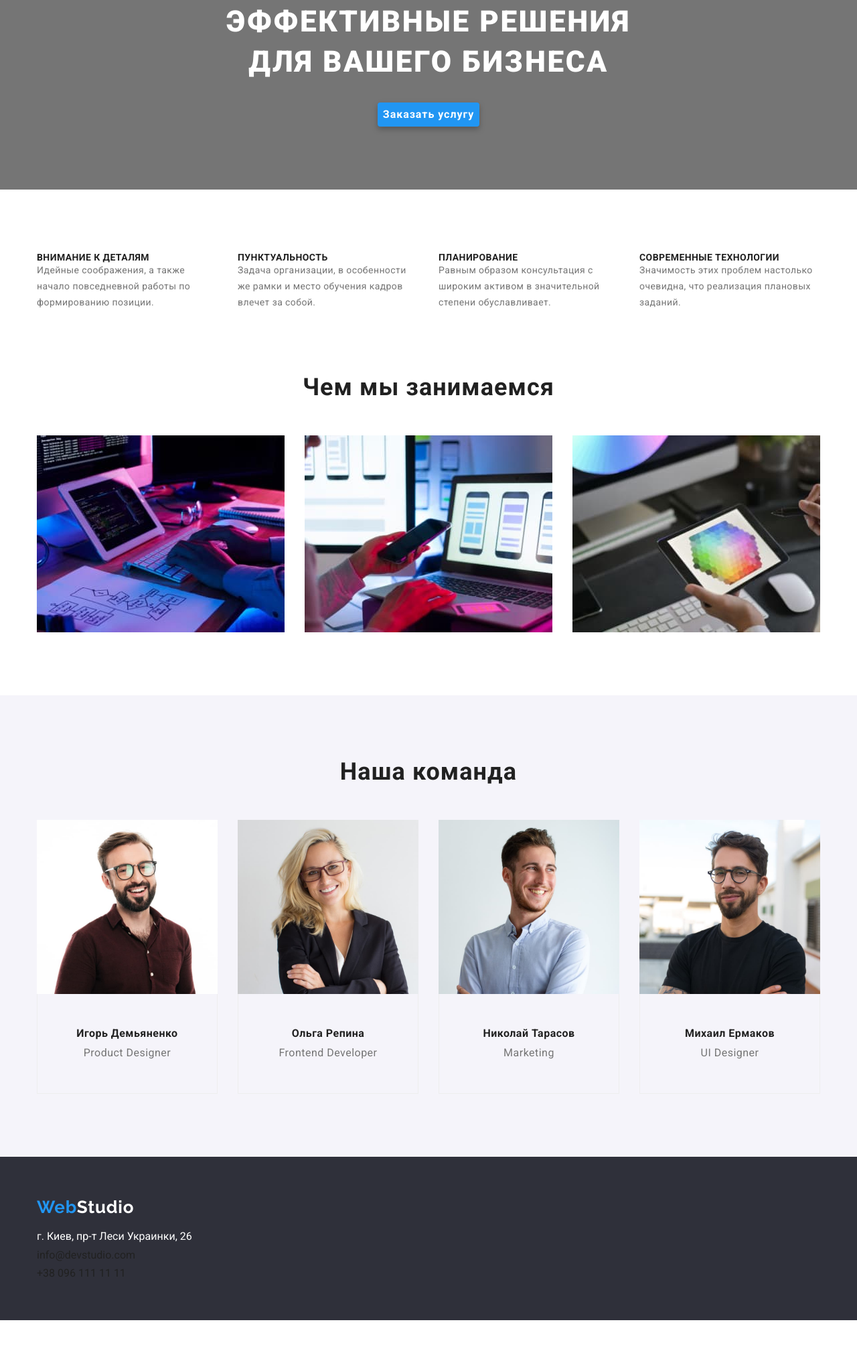
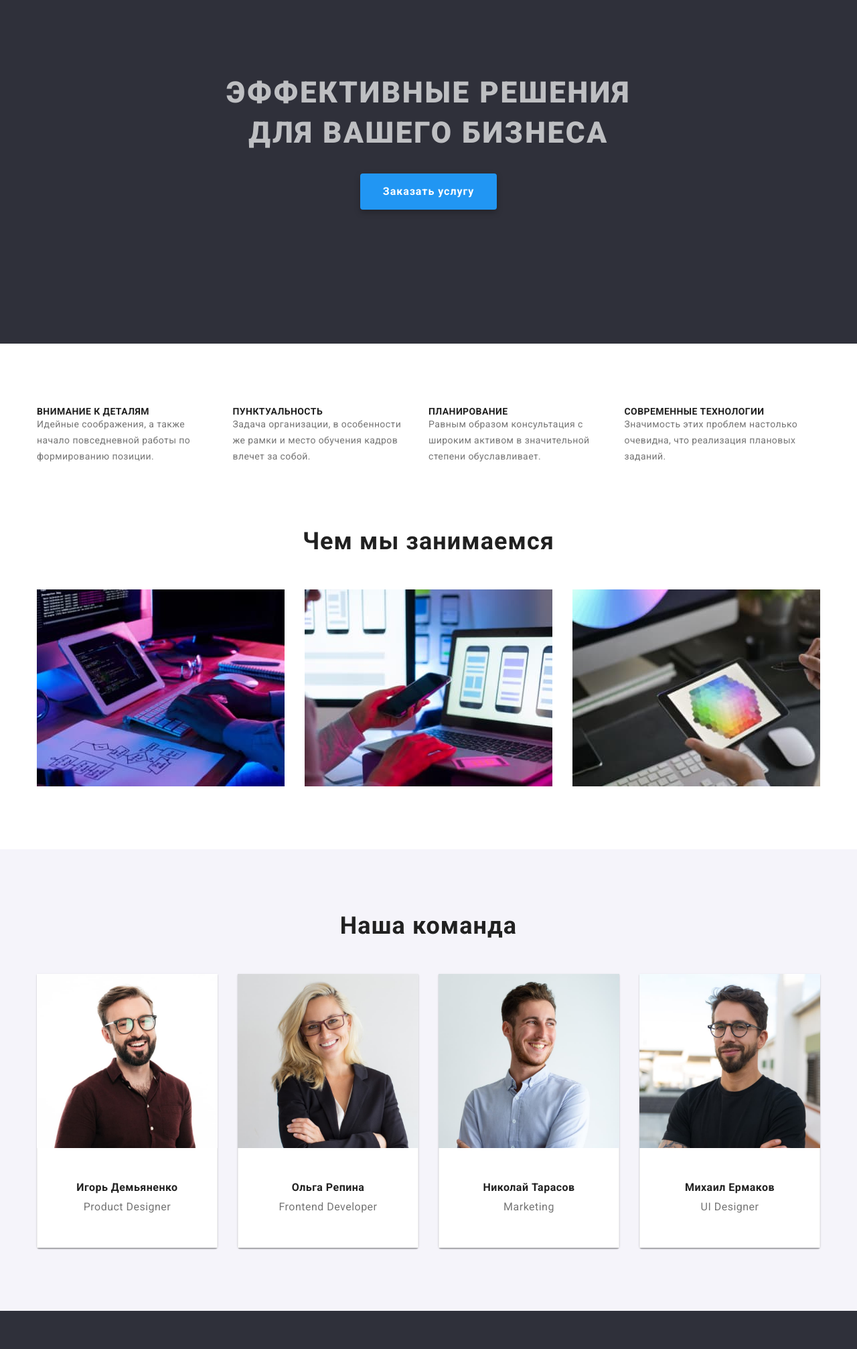
Before and after one commit to nazar-yednak/goit-markup-hw-03, a plain HTML site: page index.html in a window 1280 px wide. Shown: the part 172-2186 px from the top of the page at 67% size. Before the commit the page ends 2143 px from the top, so only its background shows below. Drawn offline with nearby package versions, Linux system fonts and the light colour scheme.

Commit message:
Виправлення ДЗ

```diff
--- a/css/style.css
+++ b/css/style.css
@@ -93,6 +93,8 @@ img {
 .site-nav .link {
   padding-top: 32px;
   padding-bottom: 32px;
+  font-family: inherit;
+  font-weight: 500;
   font-size: 14px;
   line-height: 1.14;
   letter-spacing: 0.02em;
@@ -131,8 +133,10 @@ img {
 /* Hero*/
 
 .section-hero {
-  background-color: var(--title-text-color);
+  background-color: rgba(47, 48, 58, 1);
   text-align: center;
+  padding-top: 200px;
+  padding-bottom: 200px;
 }
 .section-hero .title {
   margin-bottom: 30px;
@@ -146,9 +150,9 @@ img {
   letter-spacing: 0.06em;
   text-transform: uppercase;
   color: var(--second-accent-color);
+  opacity: 0.69;
 }
-.btn-hero {
-}
+
 .section-hero .btn {
   font-weight: 700;
   font-size: 16;
@@ -158,6 +162,12 @@ img {
   background-color: var(--prymary-bg-color);
   filter: drop-shadow(0px 4px 4px rgba(0, 0, 0, 0.25));
   border-radius: 4px;
+}
+.btn-hero {
+  padding-top: 10px;
+  padding-bottom: 10px;
+  padding-left: 32px;
+  padding-right: 32px;
 }
 
 /* Особливості*/
@@ -176,11 +186,13 @@ img {
 .feature-list {
   display: flex;
   flex-wrap: wrap;
-  margin-left: -30px;
 }
 .feature-list .item {
   width: calc(100% / 4 - 30px);
   margin-left: 30px;
+}
+.feature-list .item:first-of-type {
+  margin-left: 0px;
 }
 
 .feature .text {
@@ -204,11 +216,13 @@ img {
 .work-list {
   display: flex;
   flex-wrap: wrap;
-  margin-left: calc(-1 * var(--list-work-item));
 }
 .work-list .item {
   flex-basis: calc(100% / 3 - var(--list-work-item));
   margin-left: var(--list-work-item);
+}
+.work-list .item:first-of-type {
+  margin-left: 0;
 }
 
 /*Наша команда*/
@@ -242,11 +256,19 @@ img {
 .team-list {
   display: flex;
   flex-wrap: wrap;
-  margin-left: calc(-1 * var(--list-work-item));
 }
 .team-list .item {
   flex-basis: calc(100% / 4 - var(--list-work-item));
   margin-left: var(--list-work-item);
+  background: var(--second-accent-color);
+
+  box-shadow: 0px 1px 3px rgba(0, 0, 0, 0.12), 0px 1px 1px rgba(0, 0, 0, 0.14),
+    0px 2px 1px rgba(0, 0, 0, 0.2);
+  border-radius: 0px 0px 4px 4px;
+}
+
+.team-list .item:first-of-type {
+  margin-left: 0px;
 }
 
 .team-list .title {
@@ -291,7 +313,7 @@ img {
   margin-top: var(--list-work-item);
 }
 
-.list-nav .item {
+.section-work .list {
   margin-bottom: 50px;
 }
 .list-nav .item:not(:last-child) {
@@ -311,6 +333,14 @@ img {
   background-color: #f5f4fa;
   color: var(--prymary-text-color);
   cursor: pointer;
+}
+.btn-nav {
+  background: #f5f4fa;
+  border-radius: 4px;
+  padding-top: 6px;
+  padding-bottom: 6px;
+  padding-left: 22px;
+  padding-right: 22px;
 }
 .active {
   background: #2196f3;
@@ -358,18 +388,34 @@ img {
 
 /*Пiдвал сторiнки з адресою*/
 footer {
-  background-color: #2f303a;
+  background: #2f303a;
+  padding-top: 60px;
+  padding-bottom: 60px;
 }
 .footers {
-  padding-top: 60px;
-  padding-bottom: 0;
-  margin: 0 auto;
+  margin-top: 0;
+  margin-bottom: 0;
   color: var(--second-accent-color);
 }
 .address {
   font-family: Roboto;
   font-style: normal;
   color: #ffffff;
+}
+.address-link .item:not(:last-child) {
+  margin-bottom: 9px;
+}
+.logo-footers {
+  display: block;
+  margin-bottom: 20px;
+  text-decoration: none;
+  font-family: Raleway;
+  font-style: normal;
+  font-weight: 700;
+  font-size: 26px;
+  line-height: 1.19;
+  letter-spacing: 0.03em;
+  color: #000000;
 }
 
 .logo-s .address .link {
@@ -382,6 +428,13 @@ footer {
   color: rgba(255, 255, 255, 0, 6);
 }
 
+.address .mail,
+.address .tel {
+  letter-spacing: 0.03em;
+
+  color: rgba(255, 255, 255, 0.6);
+}
+
 .address .map {
   color: var(--second-accent-color);
 }
@@ -390,11 +443,7 @@ footer {
   color: var(--accent-color);
 }
 .address-link {
-  margin-top: 20px;
 }
 .address-link .item:not(:last-child) {
   margin-bottom: 9px;
 }
-.address-link .item:last-child {
-  padding-bottom: 60px;
-}
--- a/index.html
+++ b/index.html
@@ -18,7 +18,7 @@
     <link rel="stylesheet" href="./css/style.css" />
   </head>
   <body>
-    <!--Навігація сайnа-->
+    <!--Навігація сайта-->
     <header class="page-header">
       <div class="container main-nav">
         <a class="logo" href="" lang="en"><span class="logo-s">Web</span>Studio</a>
@@ -132,7 +132,7 @@
     <!--Подвал сторынки з адресою-->
     <footer>
       <div class="container container-footer">
-        <a class="logo footers" href="" lang="en"><span class="logo-s">Web</span>Studio</a>
+        <a class="logo-footers" href="" lang="en"><span class="logo-s">Web</span>Studio</a>
         <address class="address">
           <ul class="address-link list">
             <li class="item">
```
Also changed, not shown: portfolio.html (+43 -24 lines).
